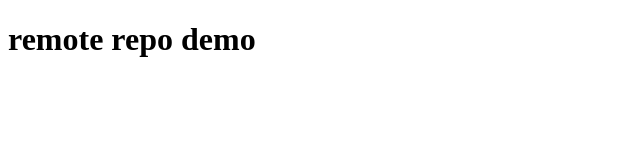
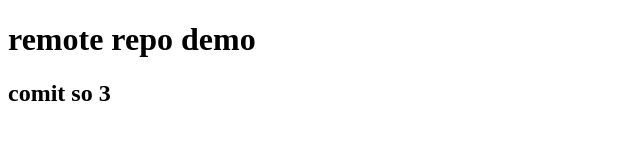
Before and after one commit to qbaobbao/demogit, a plain HTML site: page index.html in a window 1280 px wide. Shown: the whole page, without its empty margins (0-640 px from the left). Drawn offline with Linux system fonts and the light colour scheme.

Commit message:
lan thu 3

```diff
--- a/index.html
+++ b/index.html
@@ -8,5 +8,6 @@
 </head>
 <body>
     <h1>remote repo demo</h1>
+    <h2>comit so 3</h2>
 </body>
 </html>
```
